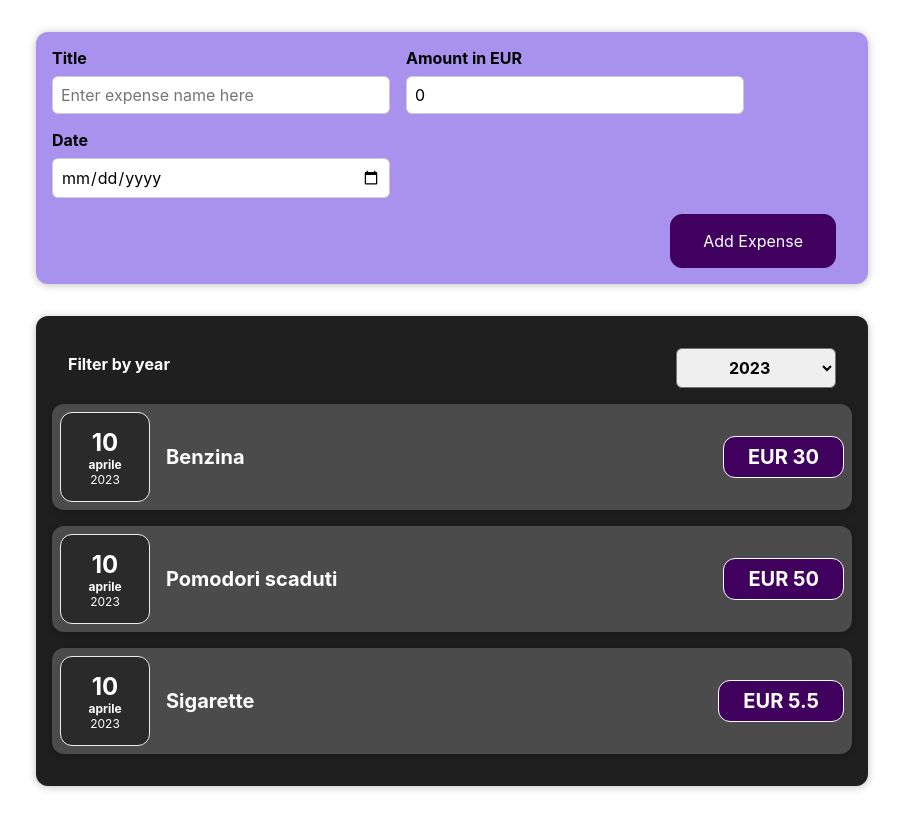
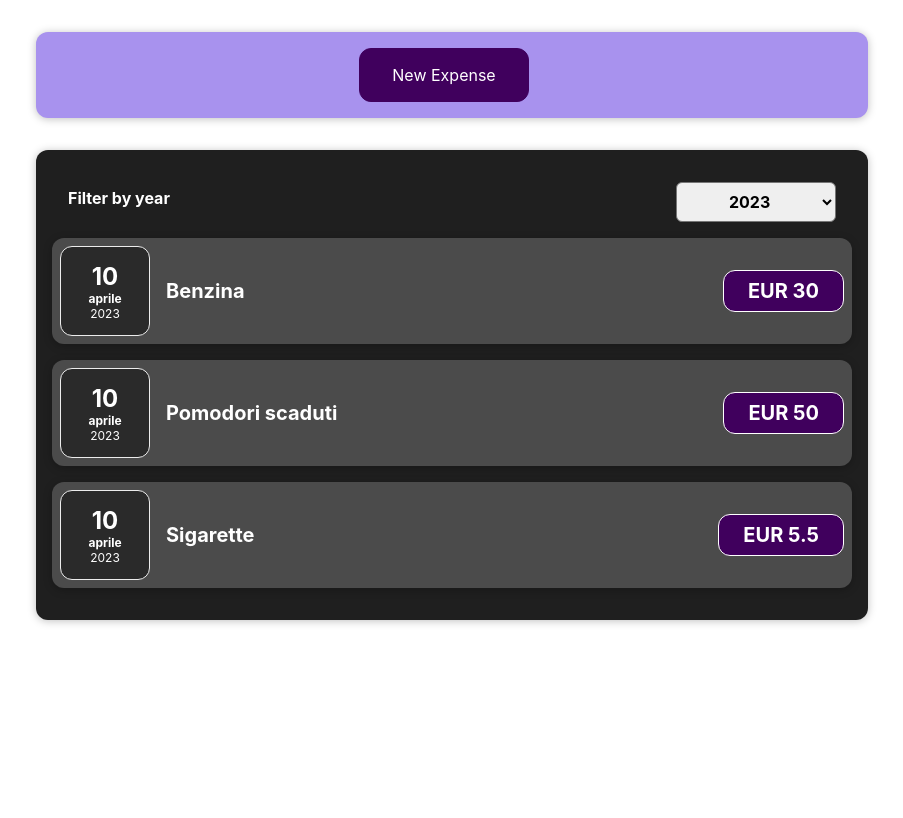
Before and after one commit to tontonialberto/react-course-expense-tracker, a React (Create React App) app: page / in a window 1280 px wide. Shown: the whole page, without its empty margins (188-1091 px from the left). Built offline with nearby package versions, Linux system fonts and the light colour scheme; the HTML template or start-up script is replaced by a standard one.

Commit message:
Add conditional rendering of the New Expense form

```diff
--- a/src/components/ExpenseForm.js
+++ b/src/components/ExpenseForm.js
@@ -7,6 +7,7 @@ import "./ExpenseForm.css";
 /**
  * @param { object } props
  * @param { import("./types").OnExpenseDataHandler } props.onSubmit
+ * @param { () => void } props.onCancel
  */
 function ExpenseForm(props) {
     const [title, setTitle] = useState("");
@@ -14,6 +15,12 @@ function ExpenseForm(props) {
     const [amount, setAmount] = useState(0);
 
     const [date, setDate] = useState("");
+
+    function reset() {
+        setTitle("");
+        setAmount(0);
+        setDate("");
+    }
 
     /**
      * @param {import("react").FormEvent<HTMLFormElement>} event
@@ -28,9 +35,13 @@ function ExpenseForm(props) {
             date: new Date(date),
         });
 
-        setTitle("");
-        setAmount(0);
-        setDate("");
+        reset();
+    }
+
+    function formCancelHandler() {
+        props.onCancel();
+
+        reset();
     }
 
     /**
@@ -74,7 +85,8 @@ function ExpenseForm(props) {
                 </div>
             </div>
             <div className="new-expense__actions">
-                <button>Add Expense</button>
+                <button type="button" onClick={formCancelHandler}>Cancel</button>
+                <button type="submit">Add Expense</button>
             </div>
         </form>
     )
--- a/src/components/ExpenseItem.js
+++ b/src/components/ExpenseItem.js
@@ -13,6 +13,7 @@ import ExpenseDate from './ExpenseDate';
  */
 function ExpenseItem(props) {
     return (
+        <li>
             <div className="expense-item">
                 <ExpenseDate date={props.date}></ExpenseDate>
                 <div className="expense-item__description">
@@ -20,6 +21,7 @@ function ExpenseItem(props) {
                     <div className="expense-item__price">EUR {props.priceEUR}</div>
                 </div>
             </div>
+        </li>
     )
 }
 
--- a/src/components/Expenses.css
+++ b/src/components/Expenses.css
@@ -7,3 +7,13 @@
     border-radius: 12px;
     box-shadow: 0 1px 8px rgba(0, 0, 0, 0.25);
 }
+
+.expenses-list {
+    list-style: none;
+    padding: 0;
+}
+
+.expenses-list__fallback {
+    color: white;
+    text-align: center;
+}
--- a/src/components/Expenses.js
+++ b/src/components/Expenses.js
@@ -27,6 +27,9 @@ function Expenses(props) {
                 <ExpensesFilter onFilterChange={expenseFilterChangeHandler} />
                 {
                     expenses.length > 0 ?
+                        (
+                            <ul className="expenses-list">
+                                {
                                     expenses.map(expense => {
                                         return <ExpenseItem
                                             key={Math.random()}
@@ -34,7 +37,10 @@ function Expenses(props) {
                                             date={expense.date}
                                             priceEUR={expense.priceEUR} />
                                     })
-                        : <div style={{ color: "white" }}>No Expense found.</div>
+                                }
+                            </ul>
+                        )
+                        : <div className="expenses-list__fallback">No Expense found.</div>
                 }
             </div>
         </div>
--- a/src/components/NewExpense.js
+++ b/src/components/NewExpense.js
@@ -1,6 +1,6 @@
 // @ts-check
 
-import React from "react";
+import React, { useState } from "react";
 import "./NewExpense.css";
 import ExpenseForm from "./ExpenseForm";
 
@@ -10,15 +10,28 @@ import ExpenseForm from "./ExpenseForm";
  * @param {import("./types").OnExpenseDataHandler} props.onNewExpense
  */
 function NewExpense(props) {
+    const [isEditing, setIsEditing] = useState(false);
 
     /** @type {import("./types").OnExpenseDataHandler} */
     function formSubmitHandler(expense) {
         props.onNewExpense(expense);
     }
 
+    function stopEditingHandler() {
+        setIsEditing(false);
+    }
+
+    function startEditingHandler() {
+        setIsEditing(true);
+    }
+
     return (
         <div className="new-expense">
-            <ExpenseForm onSubmit={formSubmitHandler}/>
+            {
+                isEditing ?
+                    <ExpenseForm onSubmit={formSubmitHandler} onCancel={stopEditingHandler}/>
+                    : <button onClick={startEditingHandler}>New Expense</button>
+            }
         </div>
     )
 }
```
Lines whose indentation alone changed are shown as unchanged.
